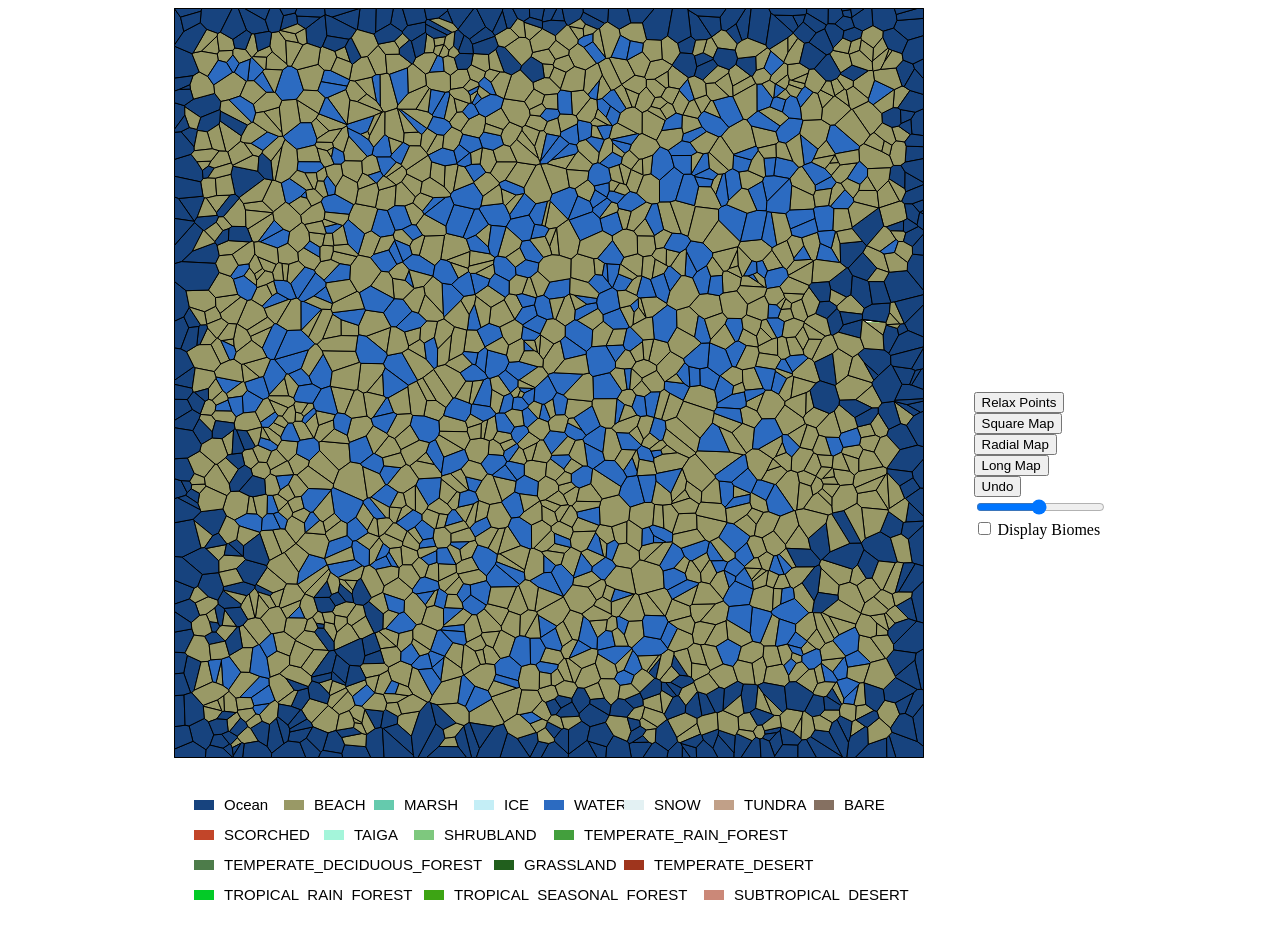
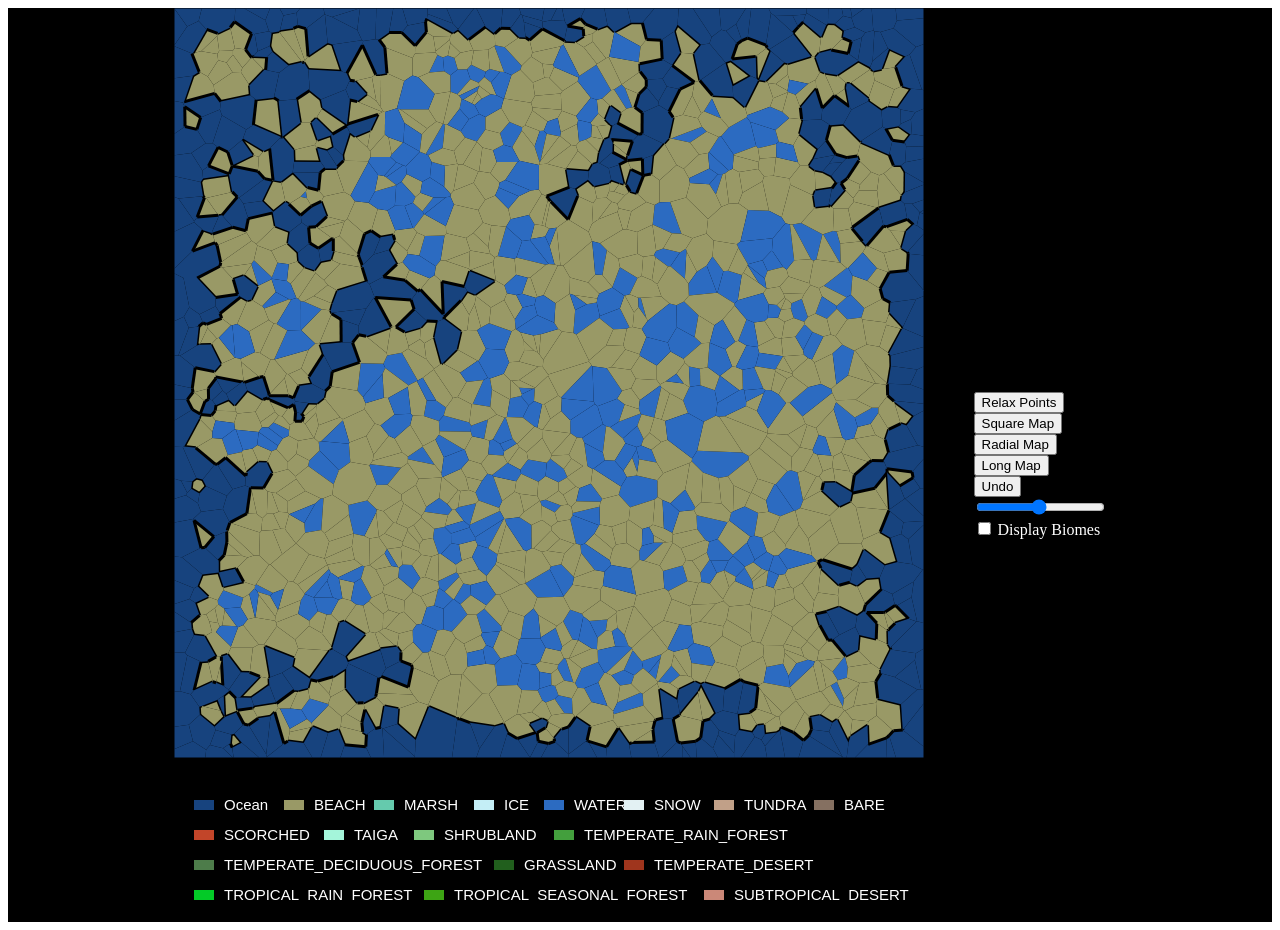
Before and after one commit to FlaviaR/MapGenerator, a website built with webpack: page client/index.html in a window 1280 px wide. Built offline with nearby package versions, Linux system fonts and the light colour scheme.

Commit message:
Some refactoring and changing draw to only draw borders on the edges of the map

```diff
--- a/client/index.html
+++ b/client/index.html
@@ -6,7 +6,7 @@
 </head>
 
 <body>
-    <div style="display:flex; justify-content: center; align-items: center;">
+    <div style="display:flex; justify-content: center; align-items: center; color: white; background-color: black;">
         <div>
             <canvas id="myCanvas" width="750" height="750"></canvas><br><br>
             <canvas id="biomeKey" width="800" height="120"></canvas><br><br>
--- a/client/index.js
+++ b/client/index.js
@@ -8,7 +8,7 @@ const canvas = document.getElementById("myCanvas");
 const context = canvas.getContext('2d');
 const width = canvas.width
 const height = canvas.height
-let num = 2000
+let num = 1500
 const lloydButton = document.getElementById("lloydButton");
 const randomButton = document.getElementById("randomMap");
 const radialButton = document.getElementById("radialMap");
@@ -30,7 +30,6 @@ const generateMapType = (mapState, createNewMap) => {
     curMap = mapState
     centerList = generateMap(mapState, centerList, width, createNewMap)
     centerList = finishEcosystemAssignments(centerList, voronoiObj, createNewMap)
-
     drawMap(centerList, displayBiome, voronoiObj)
 }
 
@@ -69,7 +68,6 @@ const undoRelaxation = () => {
 function init() {
     centerList = createCenters(points, voronoiObj)
     previousState.push({ centerList, points })
-    drawVoronoi(points, voronoiObj)
     generateRandomMap()
     drawKey()
 }
--- a/client/islandShapes.js
+++ b/client/islandShapes.js
@@ -35,7 +35,6 @@ export function generateRadialMap(point) {
         r1 = r2 = 0.2
     }
     let isInside = (length < r1 || (length > r1 * ISLAND_FACTOR && length < r2))
-
     return isInside
 }
 
--- a/client/utils/center_and_corner_utils.js
+++ b/client/utils/center_and_corner_utils.js
@@ -117,20 +117,26 @@ export function assignCornerMoisture(cornerList) {
 // If a given center contains a corner with the 'border' attribute,
 // then return a modified center object set as a border and ocean
 // All border faces are expected to be oceans
-function setOceanBorders(center) {
-	let cornerList = center.corners;
+function setOceanBorders(centerList) {
+	let i = 0
+	for (i = 0; i < centerList.length; i++) {
+		let center = centerList[i]
+		let cornerList = center.corners;
 
-	let i = 0
-	for (i; i < cornerList.length; i++) {
-		let corner = cornerList[i]
+		let j = 0
+		for (j; j < cornerList.length; j++) {
+			let corner = cornerList[j]
 
-		if (corner.isBorder) {
-			center.isWater = true;
-			center.ocean = true;
-			center.isBorder = true;
+			if (corner.isBorder) {
+				center.isWater = true;
+				center.ocean = true;
+				center.isBorder = true;
+				center.biome = "OCEAN"
+			}
 		}
 	}
-	return center
+
+	return centerList
 }
 
 // A coast region is land that has an ocean neighbor
@@ -188,7 +194,7 @@ function assignOcean(centerList, voronoiObj) {
 }
 
 export function finishEcosystemAssignments(centerList, voronoiObj, createNewMap) {
-
+	centerList = setOceanBorders(centerList, voronoiObj);
 	centerList = assignOcean(centerList, voronoiObj)
 	centerList = assignCoasts(centerList, voronoiObj)
 
@@ -233,7 +239,6 @@ export function initCenter(point, voronoiIndex, voronoiObj, oldCenter) {
 	center.index = voronoiIndex;
 	center.neighbors = getNeighborsIndexes(center, voronoiObj)
 	center.corners = (oldCenter == null) ? initCorners(voronoiIndex, voronoiObj) : oldCenter.corners
-	center = setOceanBorders(center);
 
 	if (oldCenter != null) {
 		center.elevation = oldCenter.elevation
--- a/client/utils/draw_utils.js
+++ b/client/utils/draw_utils.js
@@ -1,5 +1,6 @@
-import {random_hex_color_code} from "./utils"
+import { random_hex_color_code } from "./utils"
 import { Biome } from "../biomes";
+import { getNeighborsIndexes } from "./center_and_corner_utils"
 
 const canvas = document.getElementById("myCanvas");
 const context = canvas.getContext('2d');
@@ -12,34 +13,84 @@ function drawPoints(index, points) {
     context.fillRect(point[0], point[1], 3, 3)
 }
 
-export function drawVoronoiCell(index, cellColor, voronoiObj) {
+export function drawVoronoiCell(index, cellColor, voronoiObj, centerList) {
     context.lineWidth = 0;
     context.fillStyle = cellColor;
 
     context.beginPath();
 
     voronoiObj.voronoi.renderCell(index, context)
-
     context.fill();
-    context.stroke();
 
     context.closePath()
+
+    let center = centerList[index]
+    if (center.isCoast) {
+        let neighborsIndexes = getNeighborsIndexes(center, voronoiObj)
+        let i = 0
+        for (i; i < neighborsIndexes.length; i++) {
+            let neighborIndex = neighborsIndexes[i]
+            let neighbor = centerList[neighborIndex]
+            if (neighbor.ocean) {
+                let centerVertices = voronoiObj.voronoi.cellPolygon(center.index)
+                let neighborVertices = voronoiObj.voronoi.cellPolygon(neighbor.index)
+
+                let maxLen = Math.max(centerVertices.length, neighborVertices.length)
+                let biggerArray = (maxLen == centerVertices.length) ? centerVertices : neighborVertices
+                let smallerArray = (biggerArray == centerVertices) ? neighborVertices : centerVertices
+
+                let j = 0
+                let startPoint = null
+                let endPoint = null
+                for (j; j < biggerArray.length; j++) {
+                    let k = 0
+                    for (k; k < smallerArray.length; k++) {
+
+                        if (biggerArray[j][0] === smallerArray[k][0] &&
+                            biggerArray[j][1] === smallerArray[k][1]) {
+                            if (startPoint == null) {
+                                startPoint = biggerArray[j]
+                                break
+                            }
+                            // The polygon closes on its original point
+                            // Prevent the end point from being the polygon's origin point
+                            if (biggerArray[j][0] != startPoint[0] &&
+                                biggerArray[j][1] != startPoint[1]) {
+                                endPoint = biggerArray[j]
+                                break
+                            }
+                        }
+                    }
+                }
+                context.beginPath();
+
+                context.lineWidth = 3;
+                context.moveTo(startPoint[0], startPoint[1])
+                context.lineTo(endPoint[0], endPoint[1])
+                context.stroke();
+
+                context.closePath()
+
+            }
+        }
+    }
+
 }
 
-export function drawVoronoi(points, voronoiObj) {
-    let i = 0
-    for (i; i < points.length; i++) {
-        drawVoronoiCell(i, random_hex_color_code(), voronoiObj)
-        drawPoints(i, points)
-    }
-}
+// export function drawVoronoi(points, voronoiObj, centerList) {
+//     let i = 0
+//     for (i; i < points.length; i++) {
+//         drawVoronoiCell(i, random_hex_color_code(), voronoiObj, centerList)
+//         drawPoints(i, points)
+//     }
+// }
 
 
 const drawRectangle = (p, ctx, color, text) => {
     ctx.fillStyle = color;
     ctx.fillRect(p[0], p[1], 20, 10);
     ctx.font = "15px Arial";
-    ctx.fillStyle = "black";
+    ctx.fillStyle = "white";
     ctx.fillText(text, p[0] + 30, p[1] + 10);
 }
 
--- a/client/utils/map_utils.js
+++ b/client/utils/map_utils.js
@@ -15,7 +15,6 @@ export const generateMap = (curMap, centerList, width, createNewMap=true) => {
             } else { // water
                 centerList[i].ocean = false
                 centerList[i].isWater = true
-                // centerList[i].biome = "WATER"
             }
         }
     }
@@ -41,7 +40,7 @@ export function drawMap(centerList, displayBiome, voronoiObj) {
         }
         if (center.ocean || center.isBorder) color = biome.colors.get("OCEAN")
 
-        drawVoronoiCell(i, color, voronoiObj)
+        drawVoronoiCell(i, color, voronoiObj, centerList)
     }
 }
 
```
